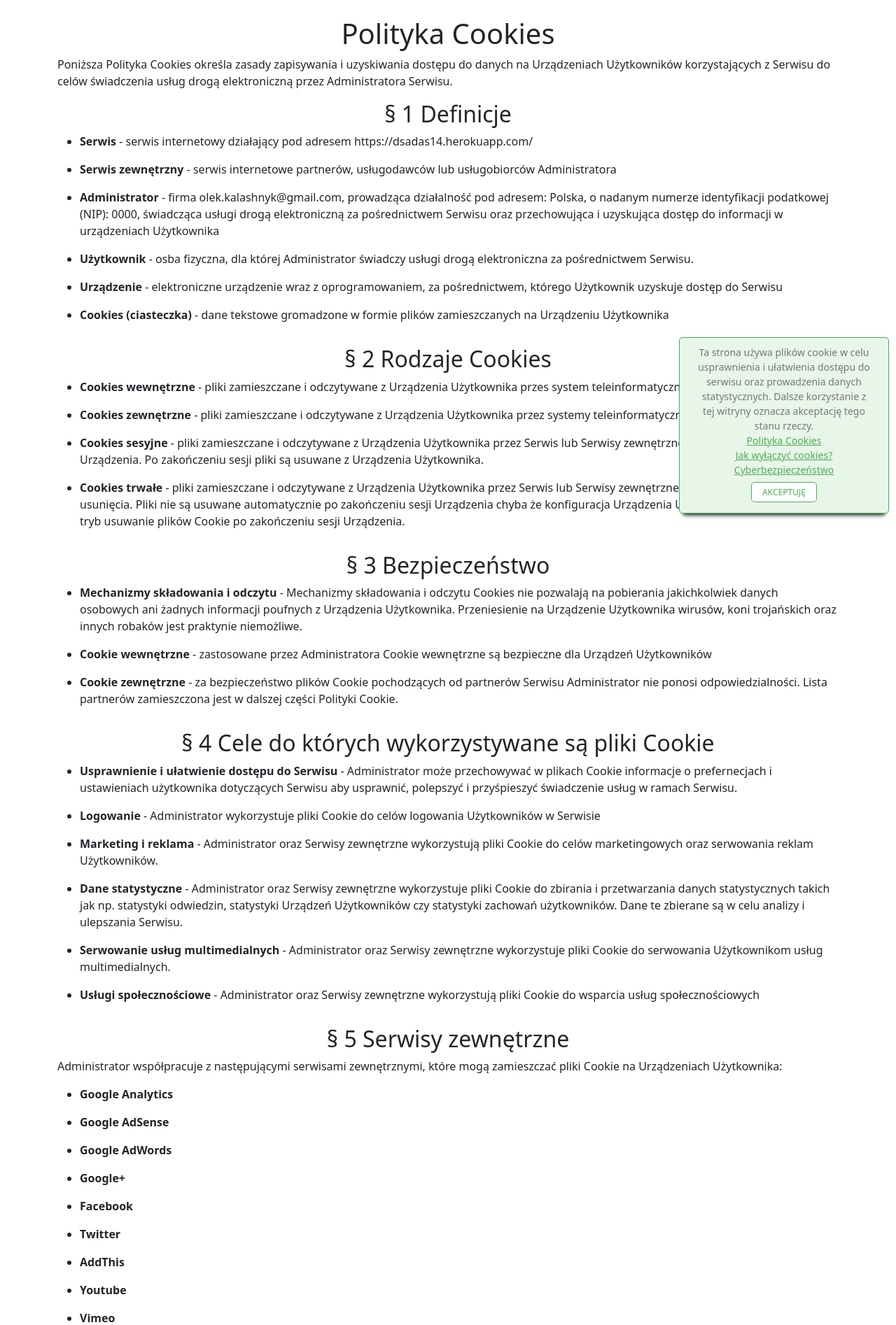
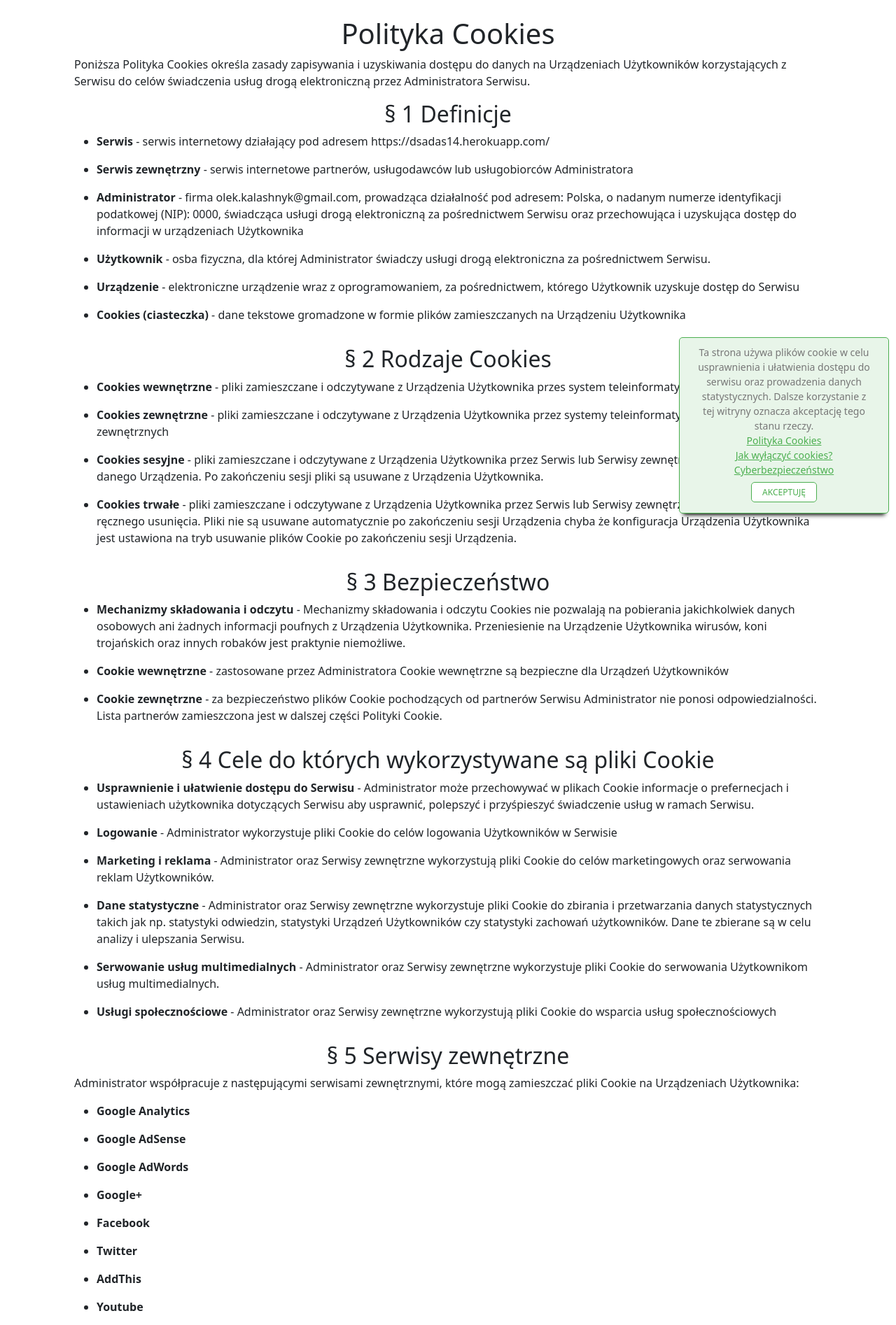
Before and after one commit to oleksiykalashnyk/node-express_first-project, a Node server app: page /cookie in a window 1280 px wide. Shown: the part 56-1950 px from the top of the page at 70% size. Run offline with Node 20, Linux system fonts and the light colour scheme; some libraries are stand-ins or nearby versions.

Commit message:
Code refactoring

```diff
--- a/views/layouts/full_page.handlebars
+++ b/views/layouts/full_page.handlebars
@@ -4,15 +4,6 @@
     <!-- Required meta tags -->
     <meta charset="utf-8">
     <meta name="viewport" content="width=device-width, initial-scale=1">
-
-    <!-- Required favicon tags -->
-    <link rel="apple-touch-icon" sizes="180x180" href="/apple-touch-icon.png">
-    <link rel="icon" type="image/png" sizes="32x32" href="/favicon-32x32.png">
-    <link rel="icon" type="image/png" sizes="16x16" href="/favicon-16x16.png">
-    <link rel="manifest" href="/site.webmanifest">
-    <link rel="mask-icon" href="/safari-pinned-tab.svg" color="#00afe1">
-    <meta name="msapplication-TileColor" content="#da532c">
-    <meta name="theme-color" content="#ffffff">
 
     <!-- Bootstrap CSS -->
     <link href="https://cdn.jsdelivr.net/npm/bootstrap@5.0.0-beta2/dist/css/bootstrap.min.css" rel="stylesheet" integrity="sha384-BmbxuPwQa2lc/FVzBcNJ7UAyJxM6wuqIj61tLrc4wSX0szH/Ev+nYRRuWlolflfl" crossorigin="anonymous">
@@ -30,7 +21,7 @@
 
     <div class="row">
         <div class="col-sm-12 pt-4">
-            <div id="body" class="d-flex flex-column ">
+            <div id="body" class="d-flex flex-column px-4">
                 {{{body}}}
             </div>
         </div>
```
Also changed, not shown: views/layouts/custom.handlebars (+1 -10 lines), views/layouts/main.handlebars (+0 -8 lines).
